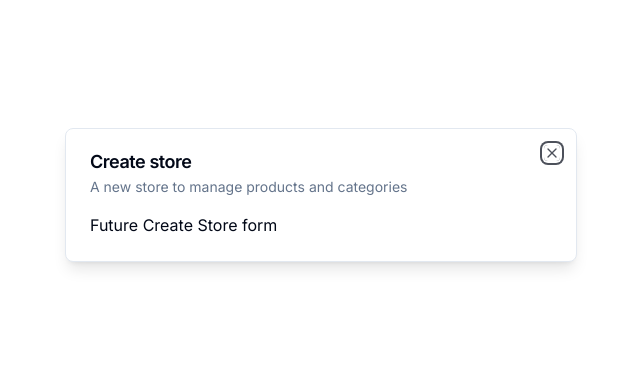
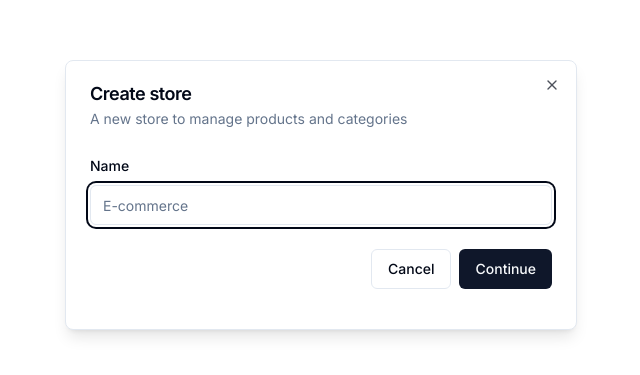
Before and after one commit to jamescardona11/ecommerce-admin-learning, a Next.js app: page / in a window 1280 px wide. Shown: the part 205-580 px from the top of the page, without its empty margins (319-959 px from the left). Built offline with nearby package versions, Linux system fonts and the light colour scheme.

Commit message:
Add form to create store

```diff
--- a/src/components/modals/store-modal.tsx
+++ b/src/components/modals/store-modal.tsx
@@ -1,10 +1,41 @@
 'use client'
 
+import { z } from 'zod'
+import { useForm } from 'react-hook-form'
+import { zodResolver } from '@hookform/resolvers/zod'
+
+import { useStoreModal } from '@/hooks/use-store-modal'
 import { Modal } from '@/components/ui/modal'
-import { useStoreModal } from '@/hooks/use-store-modal'
+import { Input } from '@/components/ui/input'
+import { Button } from '@/components/ui/button'
+import {
+  Form,
+  FormControl,
+  FormField,
+  FormItem,
+  FormLabel,
+  FormMessage
+} from '@/components/ui/form'
+
+const formSchema = z.object({
+  name: z.string().min(4)
+})
 
 export const StoreModal = () => {
   const storeModal = useStoreModal()
+
+  const form = useForm<z.infer<typeof formSchema>>({
+    resolver: zodResolver(formSchema),
+    defaultValues: {
+      name: ''
+    }
+  })
+
+  const onSubmit = async (values: z.infer<typeof formSchema>) => {
+    console.log(values)
+    // TODO: Create store
+  }
+
   return (
     <Modal
       title='Create store'
@@ -12,7 +43,33 @@
       isOpen={storeModal.isOpen}
       onClose={storeModal.onClose}
     >
-      Future Create Store form
+      <div>
+        <div className='space-y-4 py-2 pb-4'>
+          <Form {...form}>
+            <form onSubmit={form.handleSubmit(onSubmit)}>
+              <FormField
+                control={form.control}
+                name='name'
+                render={({ field }) => (
+                  <FormItem>
+                    <FormLabel>Name</FormLabel>
+                    <FormControl>
+                      <Input placeholder='E-commerce' {...field} />
+                    </FormControl>
+                    <FormMessage>Required</FormMessage>
+                  </FormItem>
+                )}
+              />
+              <div className='pt-6 space-x-2 flex items-center justify-end w-full'>
+                <Button variant='outline' onClick={storeModal.onClose}>
+                  Cancel
+                </Button>
+                <Button type='submit'>Continue</Button>
+              </div>
+            </form>
+          </Form>
+        </div>
+      </div>
     </Modal>
   )
 }
--- /dev/null
+++ b/src/components/ui/form.tsx
@@ -0,0 +1,172 @@
+import * as React from 'react'
+import type * as LabelPrimitive from '@radix-ui/react-label'
+import { Slot } from '@radix-ui/react-slot'
+import {
+  Controller,
+  type ControllerProps,
+  type FieldPath,
+  type FieldValues,
+  FormProvider,
+  useFormContext
+} from 'react-hook-form'
+
+import { cn } from '@/lib/utils'
+import { Label } from '@/components/ui/label'
+
+const Form = FormProvider
+
+type FormFieldContextValue<
+  TFieldValues extends FieldValues = FieldValues,
+  TName extends FieldPath<TFieldValues> = FieldPath<TFieldValues>
+> = {
+  name: TName
+}
+
+const FormFieldContext = React.createContext<FormFieldContextValue>(
+  {} as any
+)
+
+const FormField = <
+  TFieldValues extends FieldValues = FieldValues,
+  TName extends FieldPath<TFieldValues> = FieldPath<TFieldValues>
+>({
+    ...props
+  }: ControllerProps<TFieldValues, TName>) => {
+  return (
+    <FormFieldContext.Provider value={{ name: props.name }}>
+      <Controller {...props} />
+    </FormFieldContext.Provider>
+  )
+}
+
+const useFormField = () => {
+  const fieldContext = React.useContext(FormFieldContext)
+  const itemContext = React.useContext(FormItemContext)
+  const { getFieldState, formState } = useFormContext()
+
+  const fieldState = getFieldState(fieldContext.name, formState)
+
+  const { id } = itemContext
+
+  return {
+    id,
+    name: fieldContext.name,
+    formItemId: `${id}-form-item`,
+    formDescriptionId: `${id}-form-item-description`,
+    formMessageId: `${id}-form-item-message`,
+    ...fieldState
+  }
+}
+
+type FormItemContextValue = {
+  id: string
+}
+
+const FormItemContext = React.createContext<FormItemContextValue>(
+  {} as any
+)
+
+const FormItem = React.forwardRef<
+HTMLDivElement,
+React.HTMLAttributes<HTMLDivElement>
+>(({ className, ...props }, ref) => {
+  const id = React.useId()
+
+  return (
+    <FormItemContext.Provider value={{ id }}>
+      <div ref={ref} className={cn('space-y-2', className)} {...props} />
+    </FormItemContext.Provider>
+  )
+})
+FormItem.displayName = 'FormItem'
+
+const FormLabel = React.forwardRef<
+React.ElementRef<typeof LabelPrimitive.Root>,
+React.ComponentPropsWithoutRef<typeof LabelPrimitive.Root>
+>(({ className, ...props }, ref) => {
+  const { error, formItemId } = useFormField()
+
+  return (
+    <Label
+      ref={ref}
+      className={cn((error != null) && 'text-destructive', className)}
+      htmlFor={formItemId}
+      {...props}
+    />
+  )
+})
+FormLabel.displayName = 'FormLabel'
+
+const FormControl = React.forwardRef<
+React.ElementRef<typeof Slot>,
+React.ComponentPropsWithoutRef<typeof Slot>
+>(({ ...props }, ref) => {
+  const { error, formItemId, formDescriptionId, formMessageId } = useFormField()
+
+  return (
+    <Slot
+      ref={ref}
+      id={formItemId}
+      aria-describedby={
+        (error == null)
+          ? `${formDescriptionId}`
+          : `${formDescriptionId} ${formMessageId}`
+      }
+      aria-invalid={!(error == null)}
+      {...props}
+    />
+  )
+})
+FormControl.displayName = 'FormControl'
+
+const FormDescription = React.forwardRef<
+HTMLParagraphElement,
+React.HTMLAttributes<HTMLParagraphElement>
+>(({ className, ...props }, ref) => {
+  const { formDescriptionId } = useFormField()
+
+  return (
+    <p
+      ref={ref}
+      id={formDescriptionId}
+      className={cn('text-sm text-muted-foreground', className)}
+      {...props}
+    />
+  )
+})
+FormDescription.displayName = 'FormDescription'
+
+const FormMessage = React.forwardRef<
+HTMLParagraphElement,
+React.HTMLAttributes<HTMLParagraphElement>
+>(({ className, children, ...props }, ref) => {
+  const { error, formMessageId } = useFormField()
+  const body = (error == null) ? null : children
+
+  if (body == null) {
+    return null
+  }
+
+  return (
+    <p
+      ref={ref}
+      id={formMessageId}
+      className={cn('text-sm font-medium text-destructive', className)}
+      {...props}
+    >
+      {body}
+    </p>
+  )
+})
+FormMessage.displayName = 'FormMessage'
+
+export {
+  useFormField,
+  Form,
+  FormItem,
+  FormLabel,
+  FormControl,
+  FormDescription,
+  FormMessage,
+  FormField
+}
--- /dev/null
+++ b/src/components/ui/input.tsx
@@ -0,0 +1,25 @@
+import * as React from 'react'
+
+import { cn } from '@/lib/utils'
+
+export interface InputProps
+  extends React.InputHTMLAttributes<HTMLInputElement> {}
+
+const Input = React.forwardRef<HTMLInputElement, InputProps>(
+  ({ className, type, ...props }, ref) => {
+    return (
+      <input
+        type={type}
+        className={cn(
+          'flex h-10 w-full rounded-md border border-input bg-background px-3 py-2 text-sm ring-offset-background file:border-0 file:bg-transparent file:text-sm file:font-medium placeholder:text-muted-foreground focus-visible:outline-none focus-visible:ring-2 focus-visible:ring-ring focus-visible:ring-offset-2 disabled:cursor-not-allowed disabled:opacity-50',
+          className
+        )}
+        ref={ref}
+        {...props}
+      />
+    )
+  }
+)
+Input.displayName = 'Input'
+
+export { Input }
--- /dev/null
+++ b/src/components/ui/label.tsx
@@ -0,0 +1,26 @@
+"use client"
+
+import * as React from "react"
+import * as LabelPrimitive from "@radix-ui/react-label"
+import { cva, type VariantProps } from "class-variance-authority"
+
+import { cn } from "@/lib/utils"
+
+const labelVariants = cva(
+  "text-sm font-medium leading-none peer-disabled:cursor-not-allowed peer-disabled:opacity-70"
+)
+
+const Label = React.forwardRef<
+  React.ElementRef<typeof LabelPrimitive.Root>,
+  React.ComponentPropsWithoutRef<typeof LabelPrimitive.Root> &
+    VariantProps<typeof labelVariants>
+>(({ className, ...props }, ref) => (
+  <LabelPrimitive.Root
+    ref={ref}
+    className={cn(labelVariants(), className)}
+    {...props}
+  />
+))
+Label.displayName = LabelPrimitive.Root.displayName
+
+export { Label }
--- a/src/lib/utils.ts
+++ b/src/lib/utils.ts
@@ -1,6 +1,6 @@
-import { type ClassValue, clsx } from "clsx"
-import { twMerge } from "tailwind-merge"
+import { type ClassValue, clsx } from 'clsx'
+import { twMerge } from 'tailwind-merge'
 
-export function cn(...inputs: ClassValue[]) {
+export function cn (...inputs: ClassValue[]) {
   return twMerge(clsx(inputs))
 }
```
